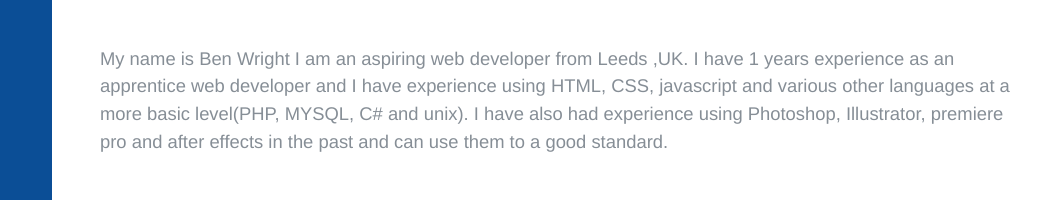
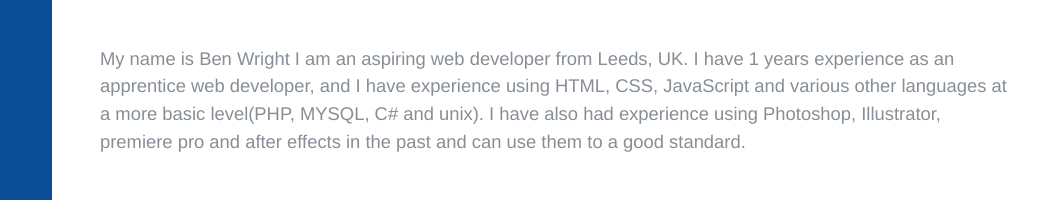
Before and after one commit to itsbenwright10/itsbenwright10.github.io, a plain HTML site: page index.html in a window 1280 px wide. Shown: the part 334-534 px from the top of the page, 220-1280 px from the left. Drawn offline with Linux system fonts and the light colour scheme; a web font is replaced by a local one.

Commit message:
changed text

```diff
--- a/index.html
+++ b/index.html
@@ -52,8 +52,8 @@
         <div class="subheading mb-5">Leeds , United Kingdom &nbsp;
           <a href="mailto:benwright6969@gmail.com">benwright6969@gmail.com</a>
         </div>
-        <p class="lead mb-5">My name is Ben Wright I am an aspiring web developer from Leeds ,UK.&nbsp;I have 1 years experience as an apprentice web developer and I have experience using HTML, CSS, javascript and various other languages at a more
-          basic level(PHP, MYSQL, C# and unix). I have also had experience using Photoshop, Illustrator, premiere pro and after effects in the past and can use them to a good standard. </p>
+        <p class="lead mb-5">My name is Ben Wright I am an aspiring web developer from Leeds, UK. I have 1 years experience as an apprentice web developer, and I have experience using HTML, CSS, JavaScript and various other languages at a more basic level(PHP, MYSQL, C# and unix). I have also had experience using Photoshop, Illustrator, premiere pro and after effects in the past and can use them to a good standard.
+</p>
         <div class="social-icons">
           <a target="_blank" href="https://www.linkedin.com/in/ben-wright-37456a180/">
             <i class="fab fa-linkedin-in"></i>
```
